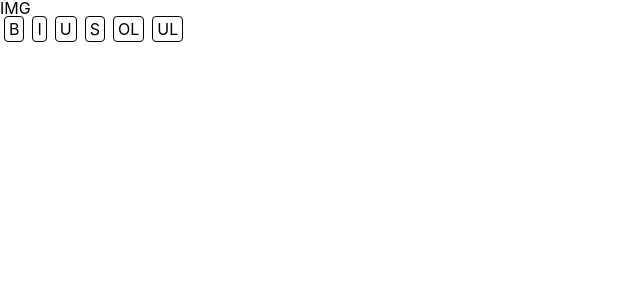
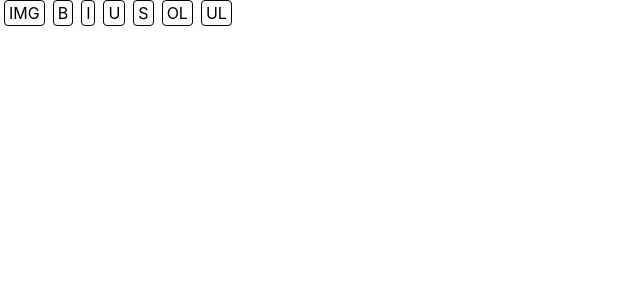
Before and after one commit to seokahee/RE-V-UP-VER3, a Next.js app: page /editor in a window 1280 px wide. Shown: the top 300 px of the page, without its empty margins (0-640 px from the left). Built offline with nearby package versions, Linux system fonts and the light colour scheme.

Commit message:
Minor(#29): 오타 수정

```diff
--- a/src/components/editor/ImageInput.tsx
+++ b/src/components/editor/ImageInput.tsx
@@ -25,8 +25,8 @@ const ImageInput = () => {
   };
 
   return (
-    <div>
-      <button id="btn-image" onClick={imageButtonClickHandler}>IMG</button>
+    <>
+      <button className='btn mx-1 p-1 border border-solid border-black rounded' onClick={imageButtonClickHandler}>IMG</button>
       <input
         type="file"
         id="img-selector"
@@ -34,7 +34,7 @@ const ImageInput = () => {
         style={{ display: 'none' }}
         onChange={imageChangeHandler}
       />
-    </div>
+    </>
   );
 };
 
```
